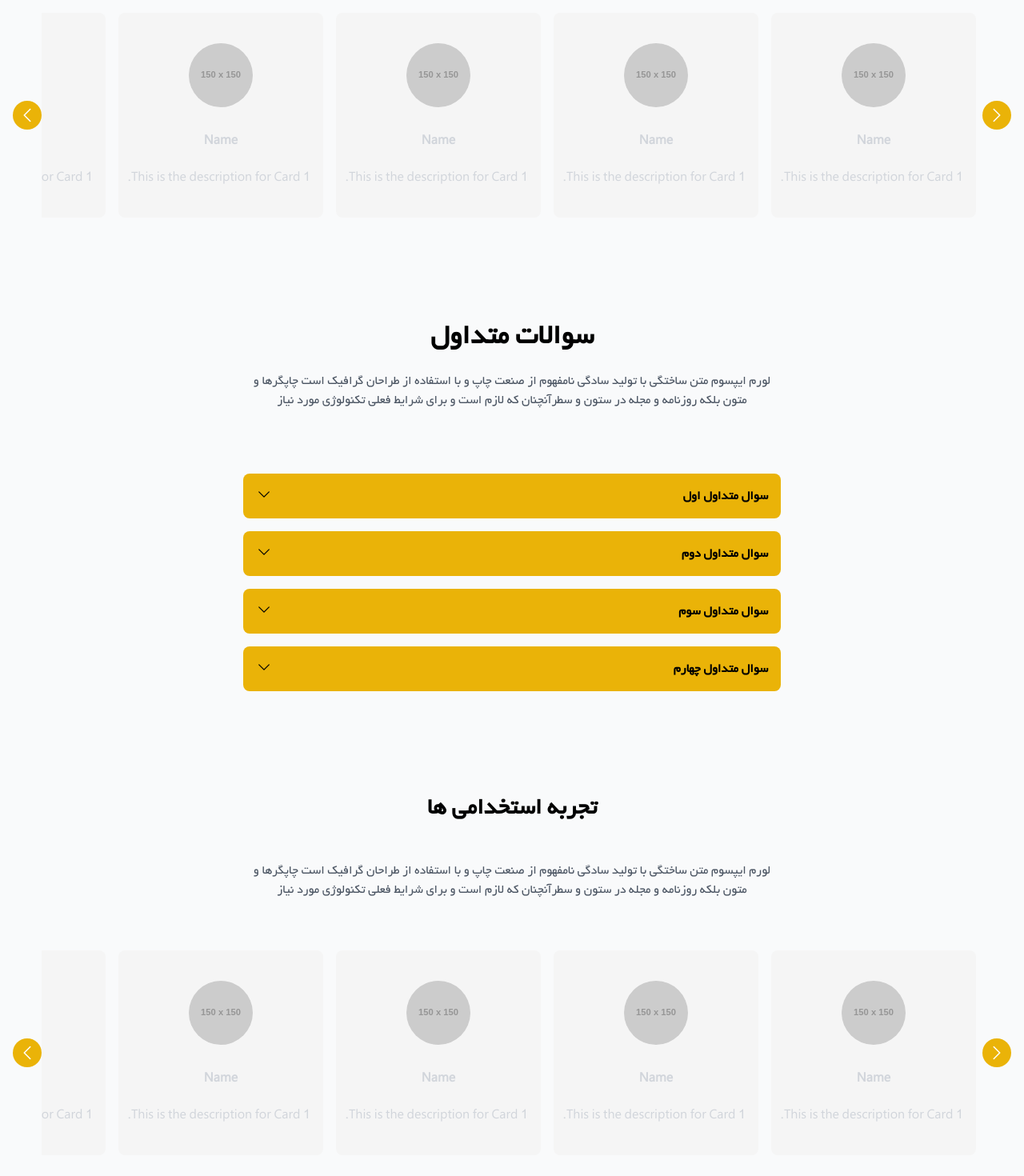
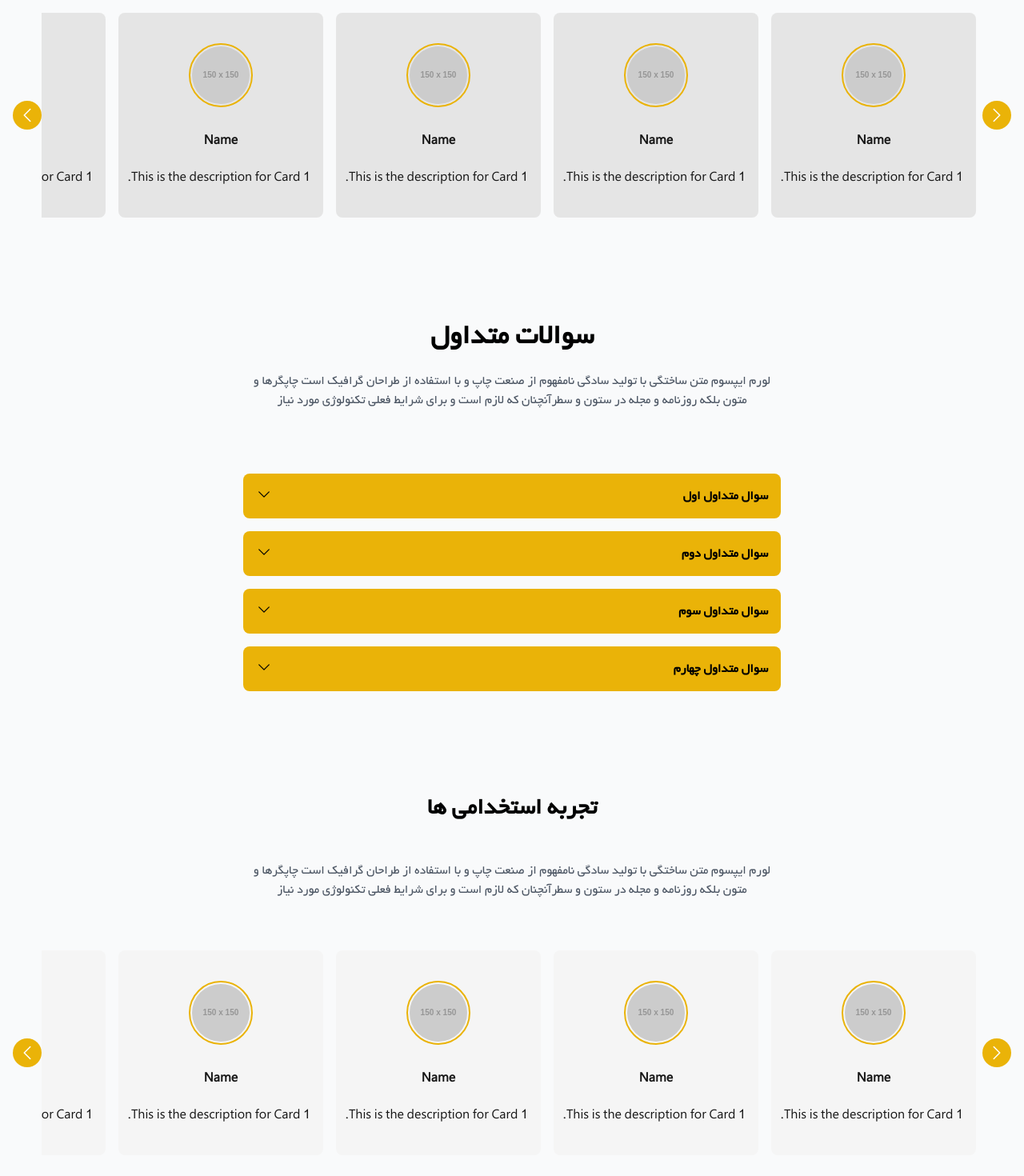
Before and after one commit to sajjad5221/farazaman, a Next.js app: page / in a window 1280 px wide. Shown: the part 3800-5270 px from the top of the page at 80% size. Built offline with nearby package versions, Linux system fonts and the light colour scheme.

Commit message:
Fix cards and arrows.

```diff
--- a/Components/SliderMenu.tsx
+++ b/Components/SliderMenu.tsx
@@ -234,11 +234,88 @@ export default function SliderMenu({
             aria-label="Arrow"
             onClick={handlePrevSlide}
           >
-            <ChevronLeftIcon className="h-6 w-6" />
+            <ChevronRightIcon className="h-6 w-6" />
           </button>
 
           <div
-            className="flex overflow-x-hidden whitespace-nowrap"
+            className="flex overflow-x-auto lg:overflow-x-hidden whitespace-nowrap"
+            ref={carouselRef}
+            onMouseDown={handleMouseDown}
+            onMouseMove={handleMouseMove}
+            onMouseUp={handleMouseUp}
+            onMouseLeave={handleMouseUp}
+          >
+            {type === "exp"
+              ? expriences.map((card) => (
+                  <div
+                    key={card.id}
+                    className="flex flex-col justify-evenly w-64 h-64 bg-neutral-200 dark:bg-neutral-800 rounded-lg p-4 cursor-pointer mx-2"
+                    style={{ scrollSnapAlign: "start" }}
+                  >
+                    <Image
+                      width={80}
+                      height={80}
+                      quality={100}
+                      src={card.imageUrl}
+                      alt={card.title}
+                      className="mx-auto rounded-full border-2 border-yellow-500 p-[2px]"
+                    />
+
+                    <h1 className="text-center mt-2 font-bold text-neutral-900 dark:text-neutral-100">
+                      {card.title}
+                    </h1>
+                    <p className="text-center text-neutral-900 dark:text-neutral-100">
+                      {card.description}
+                    </p>
+                  </div>
+                ))
+              : StartUps.map((card) => (
+                  <Link
+                    href={"/startups/" + card.id}
+                    key={card.id}
+                    className="flex flex-col justify-evenly w-64 h-64 bg-neutral-100 text-gray-700 dark:bg-neutral-700 rounded-lg p-4 cursor-pointer mx-2"
+                    style={{ scrollSnapAlign: "start" }}
+                  >
+                    <Image
+                      width={80}
+                      height={80}
+                      quality={100}
+                      src={card.imageUrl}
+                      alt={card.title}
+                      className="mx-auto rounded-full border-2 border-yellow-500 p-[2px]"
+                    />
+
+                    <h1 className="text-center mt-2 font-bold">
+                      <span className="text-neutral-900 dark:text-neutral-100">
+                        {card.title}
+                      </span>
+                    </h1>
+                    <p className="text-center text-neutral-900 dark:text-neutral-100">
+                      {card.description}
+                    </p>
+                  </Link>
+                ))}
+          </div>
+          <button
+            className="rounded-full bg-yellow-500 hover:bg-yellow-700 text-white font-bold py-1.5 px-1.5"
+            aria-label="Arrow"
+            onClick={handleNextSlide}
+          >
+            <ChevronLeftIcon className="h-6 w-6" />
+          </button>
+        </div>
+      ) : (
+        <div className="flex flex-row items-center">
+          <button
+            className="rounded-full bg-yellow-500 hover:bg-yellow-700 text-white font-bold py-1.5 px-1.5"
+            aria-label="Arrow"
+            onClick={handlePrevSlide}
+          >
+            <ChevronRightIcon className="h-6 w-6" />
+          </button>
+
+          <div
+            className="flex  overflow-x-auto lg:overflow-x-hidden whitespace-nowrap"
             ref={carouselRef}
             onMouseDown={handleMouseDown}
             onMouseMove={handleMouseMove}
@@ -258,13 +335,13 @@ export default function SliderMenu({
                       quality={100}
                       src={card.imageUrl}
                       alt={card.title}
-                      className="mx-auto rounded-full"
+                      className="mx-auto rounded-full border-2 border-yellow-500 p-[2px]"
                     />
 
-                    <h1 className="text-center mt-2 font-bold text-gray-700">
+                    <h1 className="text-center mt-2 font-bold text-neutral-900 dark:text-neutral-100">
                       {card.title}
                     </h1>
-                    <p className="text-center dark:text-neutral-400">
+                    <p className="text-center text-neutral-900 dark:text-neutral-100">
                       {card.description}
                     </p>
                   </div>
@@ -273,7 +350,7 @@ export default function SliderMenu({
                   <Link
                     href={"/startups/" + card.id}
                     key={card.id}
-                    className="flex flex-col justify-evenly w-64 h-64 bg-neutral-50 text-gray-700 dark:bg-neutral-700 rounded-lg p-4 cursor-pointer mx-2"
+                    className="flex flex-col justify-evenly w-64 h-64 bg-neutral-200 dark:bg-neutral-800 rounded-lg p-4 cursor-pointer mx-2"
                     style={{ scrollSnapAlign: "start" }}
                   >
                     <Image
@@ -282,84 +359,13 @@ export default function SliderMenu({
                       quality={100}
                       src={card.imageUrl}
                       alt={card.title}
-                      className="mx-auto rounded-full"
+                      className="mx-auto rounded-full border-2 border-yellow-500 p-[2px]"
                     />
 
-                    <h1 className="text-black text-center mt-2 font-bold">
-                      <span className="text-black">{card.title}</span>
+                    <h1 className="text-center mt-2 font-bold text-neutral-900 dark:text-neutral-100">
+                      {card.title}
                     </h1>
-                    <p className="text-center text-gray-600 dark:text-neutral-400">
-                      {card.description}
-                    </p>
-                  </Link>
-                ))}
-          </div>
-          <button
-            className="rounded-full bg-yellow-500 hover:bg-yellow-700 text-white font-bold py-1.5 px-1.5"
-            aria-label="Arrow"
-            onClick={handlePrevSlide}
-          >
-            <ChevronRightIcon className="h-6 w-6" />
-          </button>
-        </div>
-      ) : (
-        <div className="flex flex-row items-center">
-          <button
-            className="rounded-full bg-yellow-500 hover:bg-yellow-700 text-white font-bold py-1.5 px-1.5"
-            aria-label="Arrow"
-            onClick={handleNextSlide}
-          >
-            <ChevronRightIcon className="h-6 w-6" />
-          </button>
-
-          <div
-            className="flex overflow-x-hidden whitespace-nowrap"
-            ref={carouselRef}
-            onMouseDown={handleMouseDown}
-            onMouseMove={handleMouseMove}
-            onMouseUp={handleMouseUp}
-            onMouseLeave={handleMouseUp}
-          >
-            {type === "exp"
-              ? expriences.map((card) => (
-                  <div
-                    key={card.id}
-                    className="flex flex-col justify-evenly w-64 h-64 bg-neutral-100 dark:bg-neutral-800 rounded-lg p-4 cursor-pointer mx-2"
-                    style={{ scrollSnapAlign: "start" }}
-                  >
-                    <Image
-                      width={80}
-                      height={80}
-                      quality={100}
-                      src={card.imageUrl}
-                      alt={card.title}
-                      className="mx-auto rounded-full"
-                    />
-
-                    <h1 className="text-center mt-2 font-bold">{card.title}</h1>
-                    <p className="text-center dark:text-neutral-400">
-                      {card.description}
-                    </p>
-                  </div>
-                ))
-              : StartUps.map((card) => (
-                  <Link
-                    href={"/startups/" + card.id}
-                    key={card.id}
-                    className="flex flex-col justify-evenly w-64 h-64 bg-neutral-100 dark:bg-neutral-800 rounded-lg p-4 cursor-pointer mx-2"
-                    style={{ scrollSnapAlign: "start" }}
-                  >
-                    <Image
-                      width={80}
-                      height={80}
-                      quality={100}
-                      src={card.imageUrl}
-                      alt={card.title}
-                      className="mx-auto rounded-full"
-                    />
-
-                    <h1 className="text-center mt-2 font-bold">{card.title}</h1>
-                    <p className="text-center dark:text-neutral-400">
+                    <p className="text-center text-neutral-900 dark:text-neutral-100">
                       {card.description}
                     </p>
                   </Link>
```
